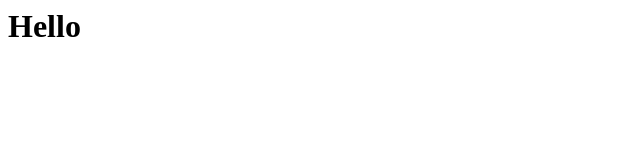
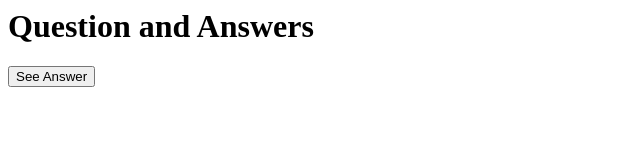
Before and after one commit to g7teal/QuestionsAndAnswers, a plain HTML site: page index.html in a window 1280 px wide. Shown: the whole page, without its empty margins (0-640 px from the left). Drawn offline with Linux system fonts and the light colour scheme.

Commit message:
Update index.html

```diff
--- a/index.html
+++ b/index.html
@@ -1,3 +1,6 @@
 <html>
-<h1>Hello</h1>
+<h1>Question and Answers</h1>
+  <div>
+    <button>See Answer</button>
+  </div>
 </html>
```
